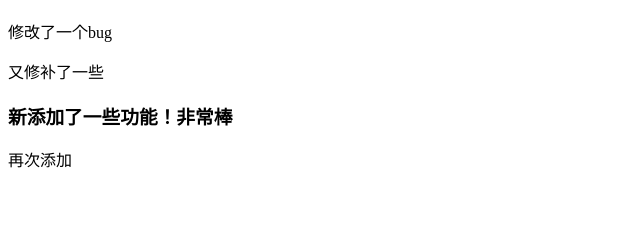
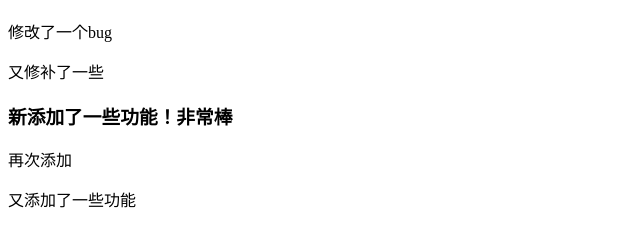
Before and after one commit to kkmuk/GitDemo, a plain HTML site: page index.html in a window 1280 px wide. Shown: the part 70-316 px from the top of the page, without its empty margins (0-640 px from the left). Drawn offline with Linux system fonts and the light colour scheme.

Commit message:
再次添加了一些功能

```diff
--- a/index.html
+++ b/index.html
@@ -12,5 +12,6 @@
     <p>又修补了一些</p>
     <h3>新添加了一些功能！非常棒</h3>
     <p>再次添加</p>
+    <p>又添加了一些功能</p>
 </body>
 </html>
```
